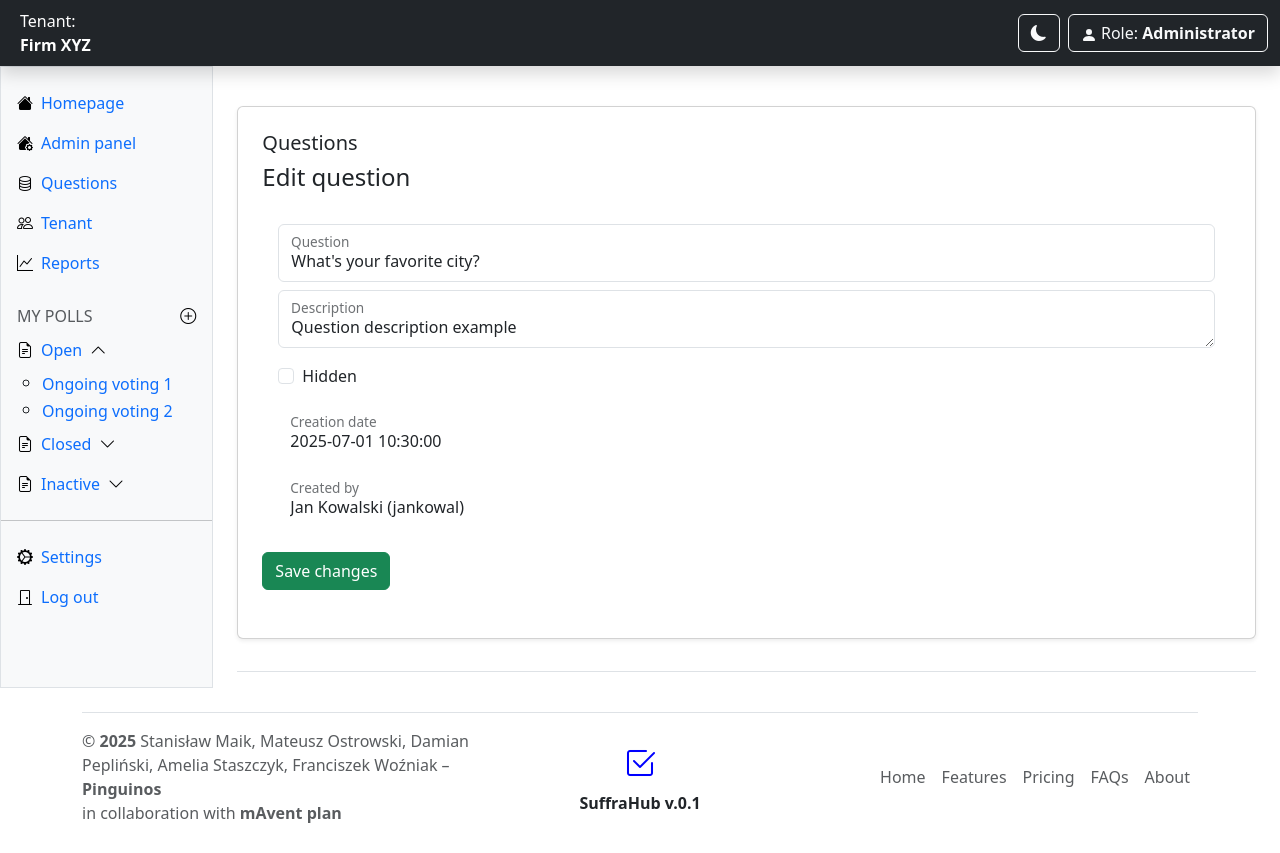
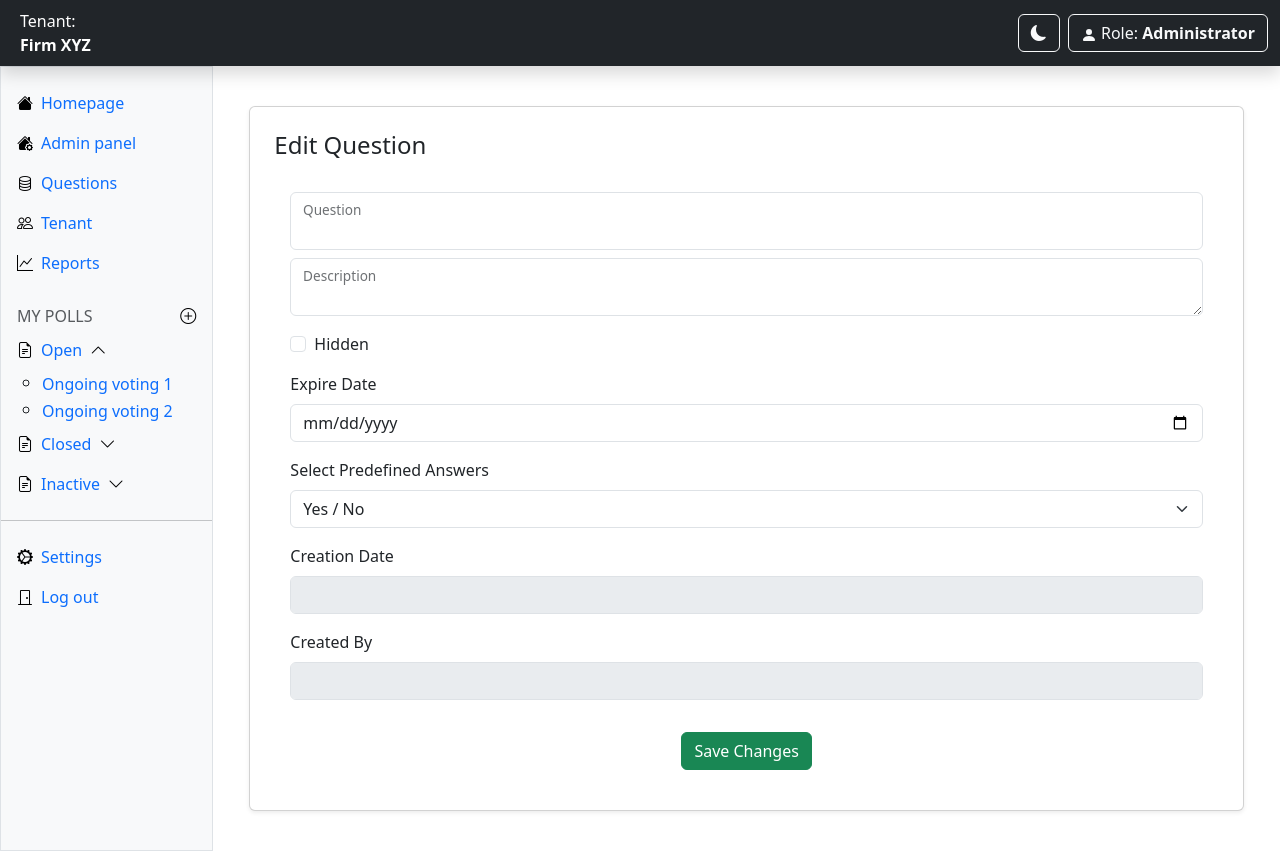
Before and after one commit to SuffraHub/SuffraHub_Frontend, a React (Vite) app: page /#/admin/questions/edit in a window 1280 px wide. Shown: the top 853 px of the page. Built offline with nearby package versions, Linux system fonts and the light colour scheme.

Commit message:
Working and good looking Admin and Edit Questions pages
I will kms today ong 🙏
Never been so angry

```diff
--- a/src/pages/AdminQuestions.jsx
+++ b/src/pages/AdminQuestions.jsx
@@ -1,14 +1,22 @@
 import { useEffect, useState } from "react";
-import { Link } from "react-router-dom";
+import { useNavigate } from "react-router-dom";
 
-function AdminQuestion() {
+function AdminQuestions() {
   const [question, setQuestion] = useState("");
   const [description, setDescription] = useState("");
   const [hidden, setHidden] = useState(false);
   const [expireDate, setExpireDate] = useState("");
+  const [answerType, setAnswerType] = useState("yesno");
   const [votes, setVotes] = useState([]);
 
+  const navigate = useNavigate();
+
+  // Load votes from localStorage or mock data
   useEffect(() => {
+    const storedVotes = JSON.parse(localStorage.getItem("votes"));
+    if (storedVotes && storedVotes.length > 0) {
+      setVotes(storedVotes);
+    } else {
       const mockVotes = [
         {
           id: 1,
@@ -16,8 +24,10 @@ function AdminQuestion() {
           description: "Pick one from the list",
           hidden: false,
           expireDate: "2025-08-15",
-        createdAt: "2025-07-10",
+          createdAt: "2025-07-10 10:00:00",
           createdBy: "Jane Doe (janedoe)",
+          answerType: "yesno",
+          answers: ["Yes", "No"],
         },
         {
           id: 2,
@@ -25,37 +35,83 @@ function AdminQuestion() {
           description: "Choose your favorite",
           hidden: true,
           expireDate: "2025-09-01",
-        createdAt: "2025-07-20",
+          createdAt: "2025-07-20 15:00:00",
           createdBy: "Admin (adminuser)",
+          answerType: "yesno",
+          answers: ["Yes", "No"],
         },
       ];
       setVotes(mockVotes);
+      localStorage.setItem("votes", JSON.stringify(mockVotes));
+    }
   }, []);
+
+  const resetForm = () => {
+    setQuestion("");
+    setDescription("");
+    setHidden(false);
+    setExpireDate("");
+    setAnswerType("yesno");
+  };
+
+  const handleSubmit = (e) => {
+    e.preventDefault();
+
+    if (!question.trim()) {
+      alert("Please enter a question.");
+      return;
+    }
+
+    const newId = votes.length > 0 ? Math.max(...votes.map((v) => v.id)) + 1 : 1;
+    const now = new Date();
+    const formattedNow = now.toISOString().slice(0, 19).replace("T", " ");
+
+    const newQuestion = {
+      id: newId,
+      question,
+      description,
+      hidden,
+      expireDate,
+      createdAt: formattedNow,
+      createdBy: "Current User (currentuser)", // change as needed
+      answerType,
+      answers: answerType === "yesno" ? ["Yes", "No"] : [],
+    };
+
+    const updatedVotes = [...votes, newQuestion];
+    setVotes(updatedVotes);
+    localStorage.setItem("votes", JSON.stringify(updatedVotes));
+
+    resetForm();
+  };
+
+  const handleEdit = (vote) => {
+    navigate("/admin/questions/edit", { state: vote });
+  };
 
   return (
     <div className="container py-3">
       <div className="card shadow-sm p-4 my-4">
         <h4 className="card-title mb-3">Create New Question</h4>
-        <form className="mb-4">
+        <form onSubmit={handleSubmit} className="mb-4">
           <div className="card-body">
             <div className="form-floating mb-2">
               <input
                 type="text"
                 className="form-control"
                 id="question_name"
-                name="new_question"
                 placeholder="Question"
                 value={question}
                 onChange={(e) => setQuestion(e.target.value)}
               />
               <label htmlFor="question_name">Question</label>
             </div>
+
             <div className="form-floating mb-3">
               <textarea
                 className="form-control"
                 placeholder="Description"
                 id="question_description"
-                name="new_question_description"
                 value={description}
                 onChange={(e) => setDescription(e.target.value)}
               />
@@ -87,10 +143,29 @@ function AdminQuestion() {
                 onChange={(e) => setExpireDate(e.target.value)}
               />
             </div>
+
+            <div className="mb-3">
+              <label htmlFor="answer_type" className="form-label">
+                Select Predefined Answers
+              </label>
+              <select
+                className="form-select"
+                id="answer_type"
+                value={answerType}
+                onChange={(e) => setAnswerType(e.target.value)}
+              >
+                <option value="yesno">Yes / No</option>
+              </select>
             </div>
+
+            <div className="row">
+              <div className="col text-center">
                 <button type="submit" className="btn btn-success">
-            Save Question
+                  Add Question
                 </button>
+              </div>
+            </div>
+          </div>
         </form>
       </div>
 
@@ -121,7 +196,12 @@ function AdminQuestion() {
                   <td>{vote.createdAt}</td>
                   <td>{vote.createdBy}</td>
                   <td className="text-center">
-                    <button className="btn btn-sm btn-primary">Edit</button>
+                    <button
+                      className="btn btn-sm btn-primary"
+                      onClick={() => handleEdit(vote)}
+                    >
+                      Edit
+                    </button>
                   </td>
                 </tr>
               ))}
@@ -140,4 +220,4 @@ function AdminQuestion() {
   );
 }
 
-export default AdminQuestion;
+export default AdminQuestions;
--- a/src/pages/QuestionEdit.jsx
+++ b/src/pages/QuestionEdit.jsx
@@ -1,39 +1,60 @@
-import { useState } from 'react';
-import { Link } from 'react-router-dom';
+import { useEffect, useState } from "react";
+import { useLocation, useNavigate } from "react-router-dom";
 
-const EditQuestion = () => {
-  const [question, setQuestion] = useState("What's your favorite city?");
-  const [description, setDescription] = useState('Question description example');
-  const [hidden, setHidden] = useState(false);
+const QuestionEdit = () => {
+  const navigate = useNavigate();
+  const location = useLocation();
+  const data = location.state;
+
+  const [question, setQuestion] = useState(data?.question || "");
+  const [description, setDescription] = useState(data?.description || "");
+  const [hidden, setHidden] = useState(data?.hidden || false);
+  const [expireDate, setExpireDate] = useState(data?.expireDate || "");
+  const [answerType, setAnswerType] = useState(data?.answerType || "yesno");
+
+  const handleSave = (e) => {
+    e.preventDefault();
+    const updatedVotes = JSON.parse(localStorage.getItem("votes")) || [];
+
+    const newVotes = updatedVotes.map((vote) =>
+      vote.id === data.id
+        ? {
+            ...vote,
+            question,
+            description,
+            hidden,
+            expireDate,
+            answerType,
+            createdAt: new Date().toISOString().slice(0, 19).replace("T", " "),
+          }
+        : vote
+    );
+
+    localStorage.setItem("votes", JSON.stringify(newVotes));
+    navigate("/admin/questions");
+  };
 
   return (
-    <div className="pt-3 pb-2 mb-3 border-bottom">
-
-
+    <div className="container py-3">
       <div className="card shadow-sm p-4 my-4">
-        <h5>Questions</h5>
-        <h4 className="card-title mb-3">Edit question</h4>
-        <form className="mb-4">
+        <h4 className="card-title mb-3">Edit Question</h4>
+        <form onSubmit={handleSave}>
           <div className="card-body">
-            <input type="hidden" name="question_id" value="1" />
             <div className="form-floating mb-2">
               <input
                 type="text"
                 className="form-control"
                 id="question_name"
-                name="new_question"
-                placeholder="Pytanie"
                 value={question}
                 onChange={(e) => setQuestion(e.target.value)}
               />
               <label htmlFor="question_name">Question</label>
             </div>
+
             <div className="form-floating mb-3">
               <textarea
                 className="form-control"
-                placeholder="Opis"
                 id="question_description"
-                name="new_question_description"
                 value={description}
                 onChange={(e) => setDescription(e.target.value)}
               />
@@ -53,36 +74,69 @@ const EditQuestion = () => {
               </label>
             </div>
 
-            <div className="form-floating mb-2">
+            <div className="mb-3">
+              <label htmlFor="expire_date" className="form-label">
+                Expire Date
+              </label>
+              <input
+                type="date"
+                className="form-control"
+                id="expire_date"
+                value={expireDate}
+                onChange={(e) => setExpireDate(e.target.value)}
+              />
+            </div>
+
+            <div className="mb-3">
+              <label htmlFor="answer_type" className="form-label">
+                Select Predefined Answers
+              </label>
+              <select
+                className="form-select"
+                id="answer_type"
+                value={answerType}
+                onChange={(e) => setAnswerType(e.target.value)}
+              >
+                <option value="yesno">Yes / No</option>
+                {/* Add more options here if needed */}
+              </select>
+            </div>
+
+            {/* Read-only fields */}
+            <div className="mb-3">
+              <label className="form-label">Creation Date</label>
               <input
                 type="text"
+                className="form-control"
+                value={data?.createdAt || ""}
                 readOnly
-                className="form-control-plaintext"
-                id="created_at"
-                name="created_at"
-                placeholder="Created"
-                value="2025-07-01 10:30:00"
+                disabled
               />
-              <label htmlFor="created_at">Creation date</label>
             </div>
-            <div className="form-floating mb-2">
+
+            <div className="mb-3">
+              <label className="form-label">Created By</label>
               <input
                 type="text"
+                className="form-control"
+                value={data?.createdBy || ""}
                 readOnly
-                className="form-control-plaintext"
-                id="created_by"
-                name="created_by"
-                placeholder="Utworzono przez"
-                value="Jan Kowalski (jankowal)"
+                disabled
               />
-              <label htmlFor="created_by">Created by</label>
+            </div>
+
+            <div className="row">
+              <div className="col text-center mt-3">
+                <button type="submit" className="btn btn-success">
+                  Save Changes
+                </button>
+              </div>
             </div>
           </div>
-          <button type="submit" className="btn btn-success">Save changes</button>
         </form>
       </div>
     </div>
   );
 };
 
-export default EditQuestion;
+export default QuestionEdit;
```
Lines whose indentation alone changed are shown as unchanged.
